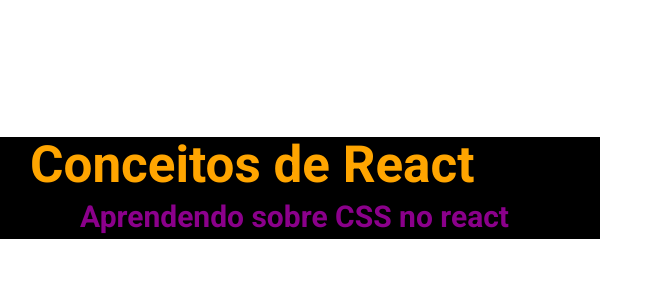
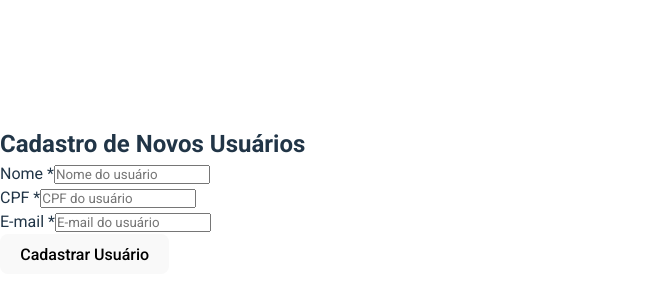
Before and after one commit to flaviodrummond/Dev-Cadastro, a React (Vite) app: page / in a window 1280 px wide. Shown: the part 212-512 px from the top of the page, without its empty margins (0-663 px from the left). Built offline with nearby package versions, Linux system fonts and the light colour scheme.

Commit message:
Inciado a estrutura HTML no App.jsx e a montagem de esqueleto do nosso Style

```diff
--- a/src/App.jsx
+++ b/src/App.jsx
@@ -1,16 +1,53 @@
-import { Titulo, Container } from "./style";
+import { Titulo, Container, ImagemCentral, Form, CaixaDeInput, Input, InputLabel, Button } from "./style";
 
-function App() {
+function Home() {
 
 
   return (
 
-      <Container>
-        <h1> Conceitos de React</h1>
-        <Titulo> Aprendendo sobre CSS no react </Titulo>
-      </Container>
+    <Container>
+      <ImagemCentral>
+
+        <img src="" alt="" />
+
+      </ImagemCentral>
+
+      <Form>
+        <Titulo> Cadastro de Novos Usuários </Titulo>
+
+        <CaixaDeInput>
+          <div>
+
+            <div>
+              <InputLabel>
+                Nome <span>*</span>
+              </InputLabel>
+              <Input type="text" placeholder="Nome do usuário" />
+            </div>
+
+            <div>
+              <InputLabel>
+                CPF <span>*</span>
+              </InputLabel>
+              <Input type="number" placeholder="CPF do usuário" />
+            </div>
+
+          </div>
+
+          <div>
+            <InputLabel>
+              E-mail <span>*</span>
+            </InputLabel>
+            <Input type="email" placeholder="E-mail do usuário" />
+          </div>
+
+        </CaixaDeInput>
+        <Button>Cadastrar Usuário</Button>
+      </Form>
+
+    </Container>
 
   )
 }
 
-export default App
+export default Home
--- a/src/style.js
+++ b/src/style.js
@@ -1,18 +1,28 @@
 import styled from "styled-components";
 
-export const Container = styled.div `
-    background-color: black;
-    width: 600px;
 
-    h1 {
-        color: orange;
-        margin-left: 30px;
-    }
+export const Container = styled.div`
+
 `
 
-export const Titulo = styled.h2 `
-    color: darkmagenta;
-    font-size: 30px;
-    font-weight: bold;
-    margin-left: 80px;
+export const ImagemCentral = styled.div`
 `
+
+export const Form = styled.form`
+`
+
+export const Titulo = styled.h2`
+
+`
+
+export const CaixaDeInput = styled.div`
+`
+
+export const InputLabel = styled.label`
+`
+
+export const Input = styled.input`
+`
+
+export const Button = styled.button`
+`
```
